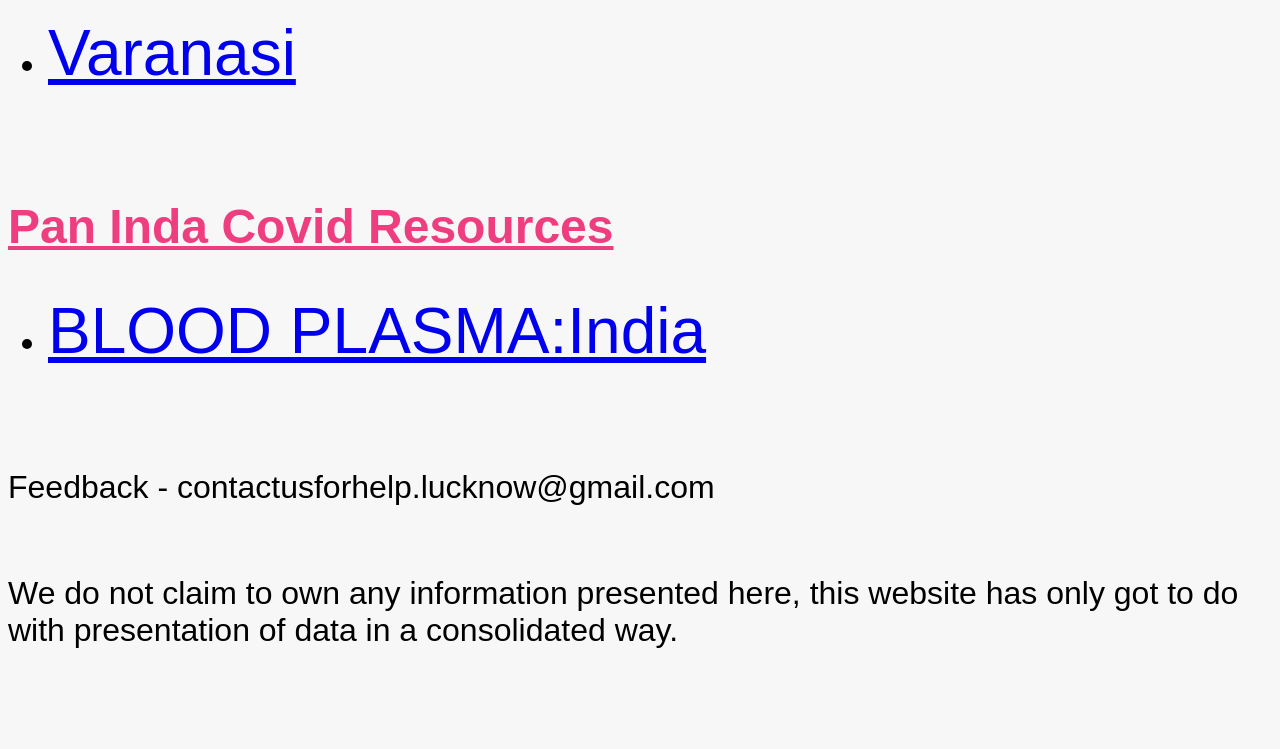
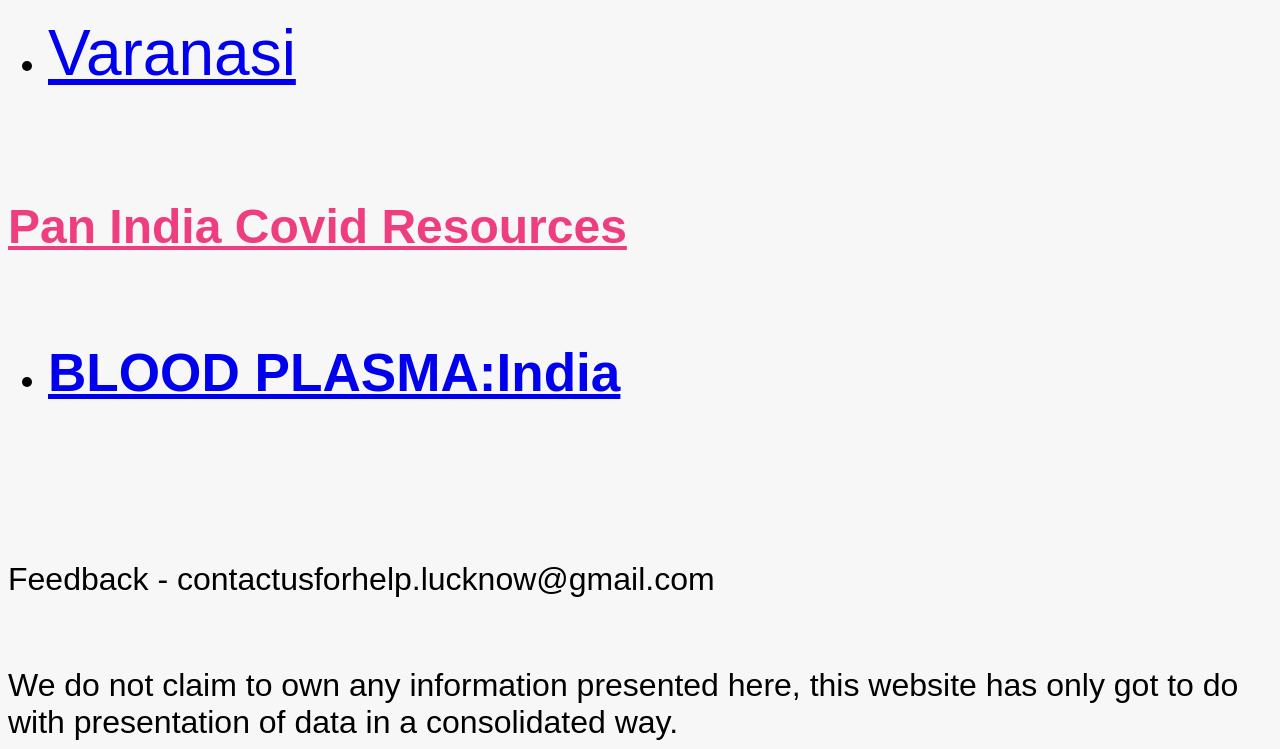
Before and after one commit to covidhelpforall/covidhelpforall.github.io, a plain HTML site: page index.html in a window 1280 px wide. Shown: the part 775-1524 px from the top of the page. Before the commit the page ends 1432 px from the top, so only its background shows below. Drawn offline with Linux system fonts and the light colour scheme.

Commit message:
Update index.html

```diff
--- a/index.html
+++ b/index.html
@@ -34,10 +34,10 @@
 
 <br>
 
-	<h2> <u> Pan Inda Covid Resources </u> </h2>
+	<h2> <u> Pan India Covid Resources </u> </h2>
 <div font-size=25px>
 <ul>
-<li><a href="https://docs.google.com/document/d/14lX2iugOG0oZpwQJHsKg4wy5TRWXkNThvU1gC9SHpdA/edit?usp=sharing">BLOOD PLASMA:India</a></li>
+<li><a href="https://docs.google.com/document/d/14lX2iugOG0oZpwQJHsKg4wy5TRWXkNThvU1gC9SHpdA/edit?usp=sharing"><h5> BLOOD PLASMA:India </h5></a></li>
 	</ul>
 <br>
 
```
